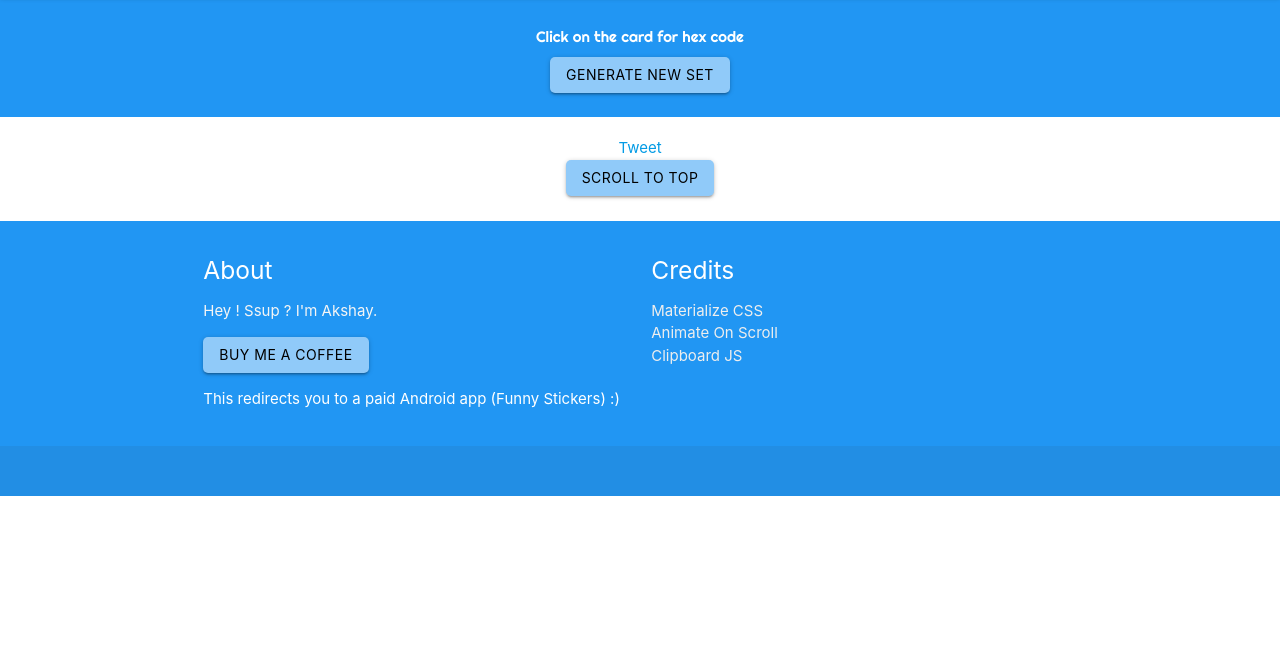
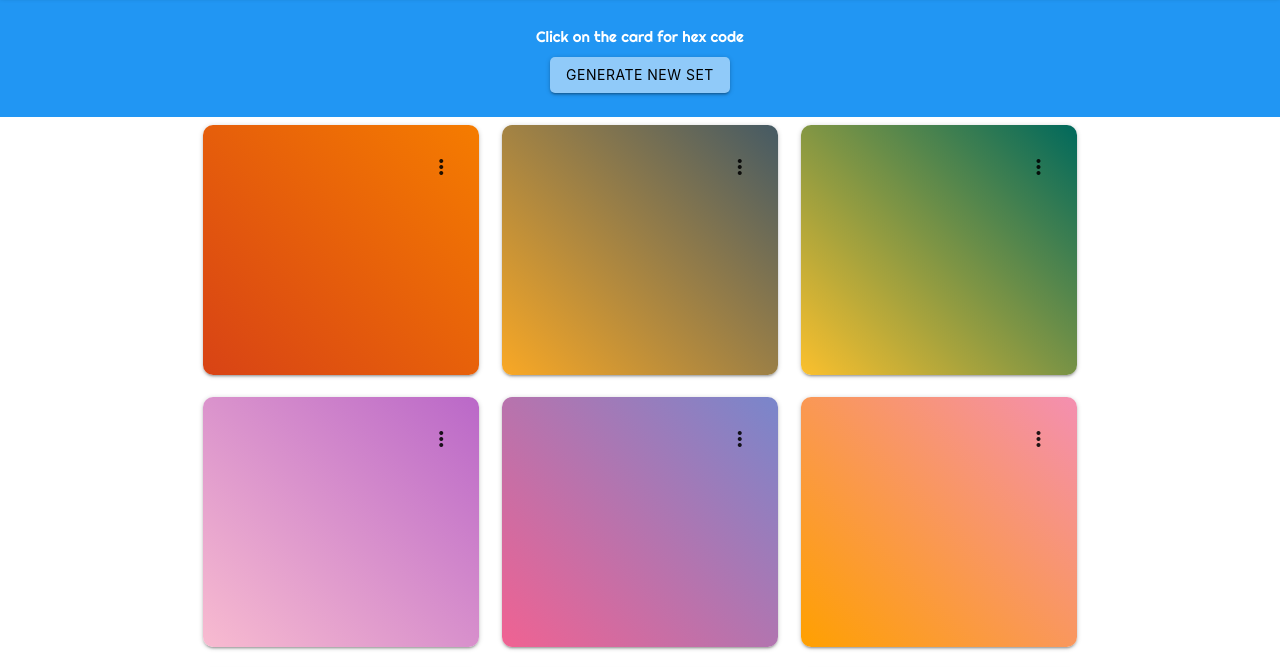
Before and after one commit to aksfyi/m-Gradients, a plain HTML site: page index.html in a window 1280 px wide. Shown: the part 67-734 px from the top of the page. Drawn offline with nearby package versions, Linux system fonts and the light colour scheme.

Commit message:
fixed bug

```diff
--- a/index.html
+++ b/index.html
@@ -86,13 +86,11 @@
 </div>
 </center>
 <div class="container">
-    <div class="row">
+    <div class="row" id="randm">
 
     </div>
 
-    <div class="last">
 
-    </div>
     </div>
 
 
--- a/js/colorgeneartor.js
+++ b/js/colorgeneartor.js
@@ -73,6 +73,6 @@ function generaterandom()
         fullcard+=card;
 
     }
-    document.getElementById('randm').innerHTML =`<div class="flexbox" data-aos="fade-up" id="randm" style="display: flex;flex-wrap: wrap;justify-content: center;align-items: center">
+    document.getElementById('randm').innerHTML =`<div class="flexbox" data-aos="fade-up" style="display: flex;flex-wrap: wrap;justify-content: center;align-items: center">
     ${fullcard}</div>`
 }
```
